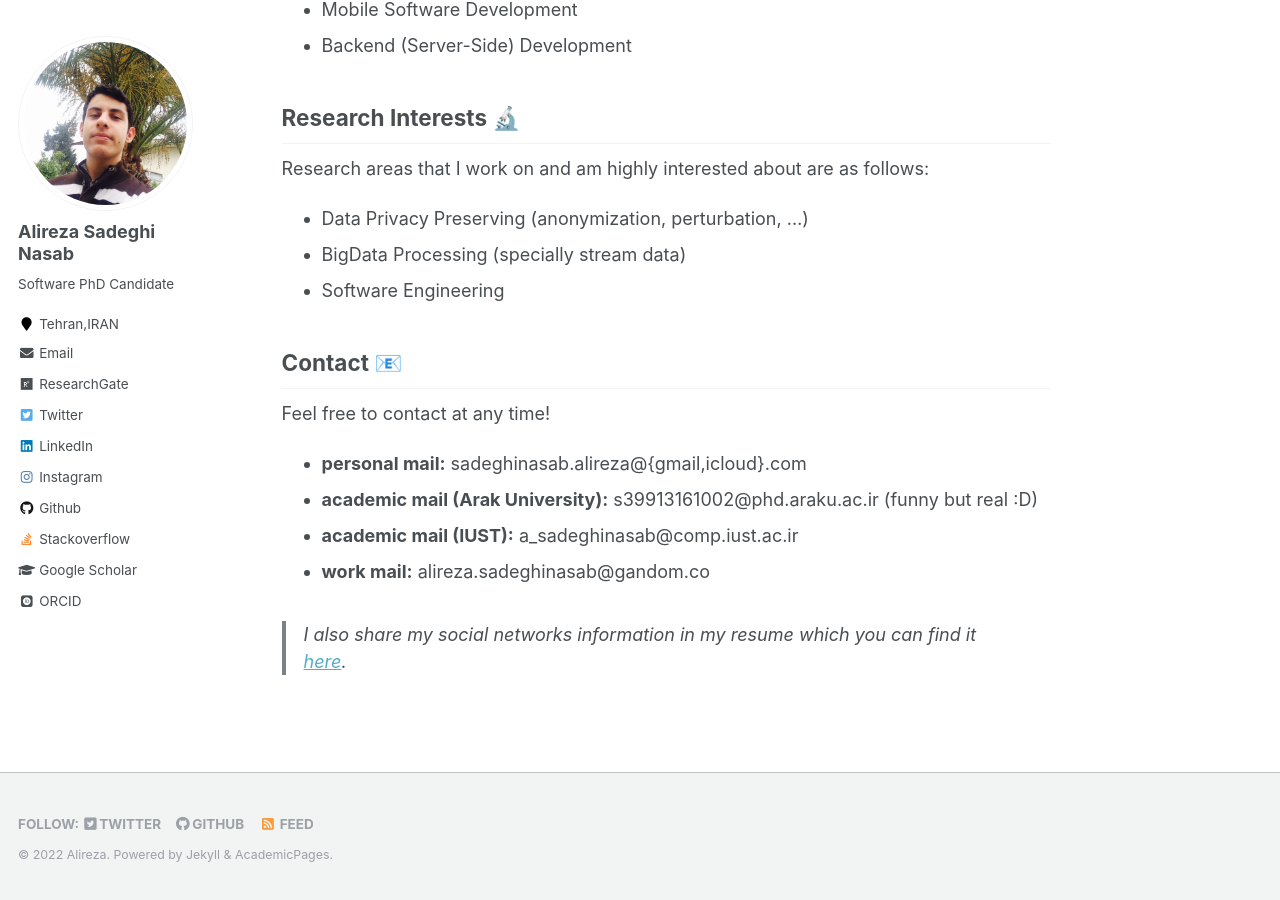
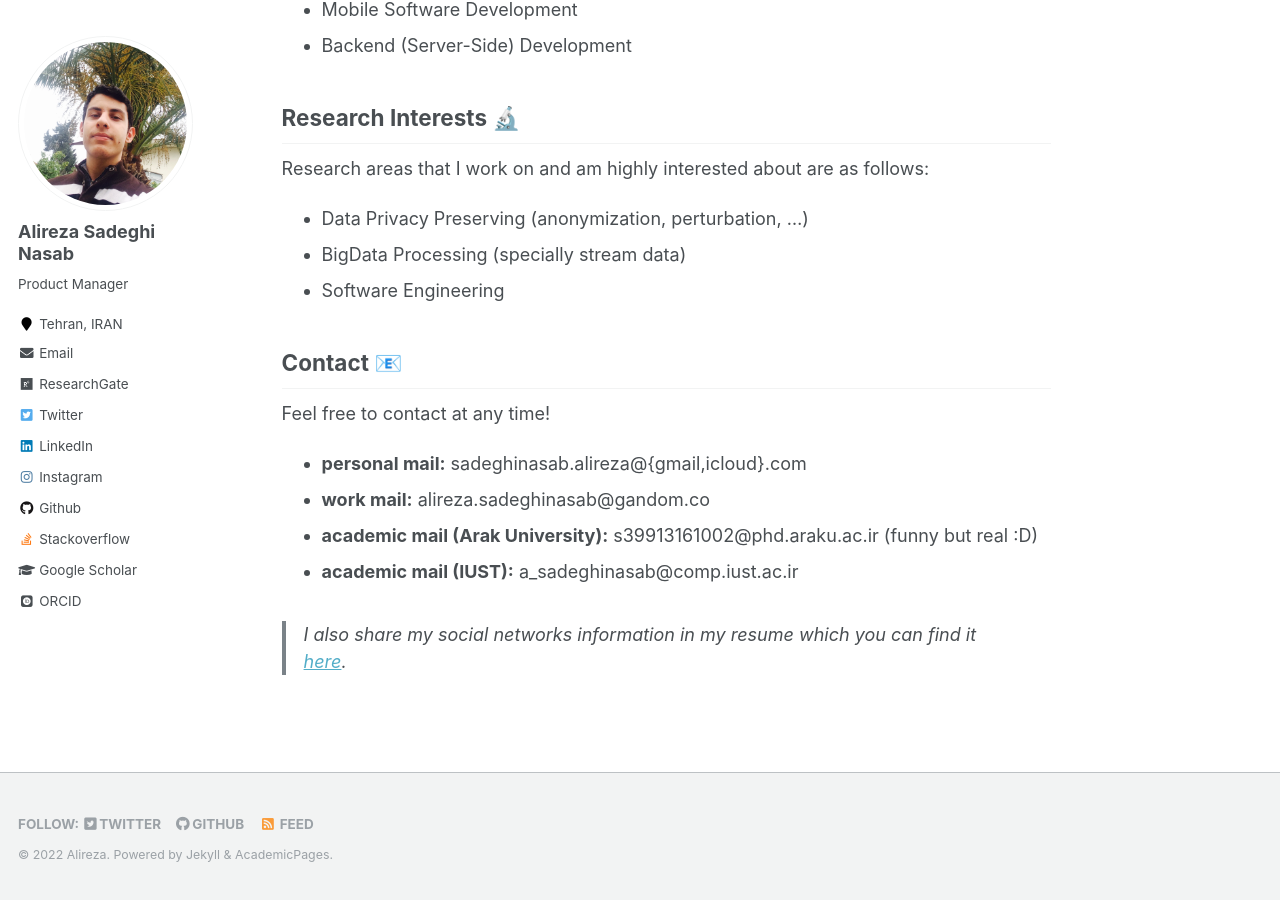
Before and after one commit to AlirezaSN/AlirezaSN.github.io, a Jekyll site: the page built from _pages/about.md, in a window 1280 px wide and 900 px high, scrolled down 1289 px. Built offline with Jekyll 4.4.1, drawn with Linux system fonts in a browser that asks for light colours; some web fonts are replaced.

Commit message:
fix some data

```diff
--- a/_config.yml
+++ b/_config.yml
@@ -82,8 +82,8 @@ analytics:
 author:
   name             : "Alireza Sadeghi Nasab"
   avatar           : "profile.JPEG"
-  bio              : "Software PhD Candidate"
-  location         : "Tehran,IRAN"
+  bio              : "Product Manager"
+  location         : "Tehran, IRAN"
   employer         :
   pubmed           :
   googlescholar    : "https://scholar.google.com/citations?user=w6jQ-tQAAAAJ&hl=en"
--- a/_data/authors.yml
+++ b/_data/authors.yml
@@ -4,7 +4,7 @@ Name Name:
   name        : "Alireza Sadeghi Nasab"
   uri         : "https://alirezasn.ir"
   email       : "sadeghinasab.alireza@gmail.com"
-  bio         : "Software PhD Candidate | Team Manager"
+  bio         : "Product Manager | Software PhD Candidate"
   avatar      : "bio-photo.jpg"
   twitter     : "SN_Alireza"
   google_plus : ""
--- a/_pages/about.md
+++ b/_pages/about.md
@@ -53,8 +53,8 @@ Research areas that I work on and am highly interested about are as follows:
 Feel free to contact at any time!
 
 * **personal mail:** sadeghinasab.alireza@{gmail,icloud}.com
+* **work mail:** alireza.sadeghinasab@gandom.co
 * **academic mail (Arak University):** s39913161002@phd.araku.ac.ir (funny but real :D)
 * **academic mail (IUST):** a_sadeghinasab@comp.iust.ac.ir
-* **work mail:** alireza.sadeghinasab@gandom.co
 
 > I also share my social networks information in my resume which you can find it [here](https://alirezasn.github.io/files/resume.pdf).
```
